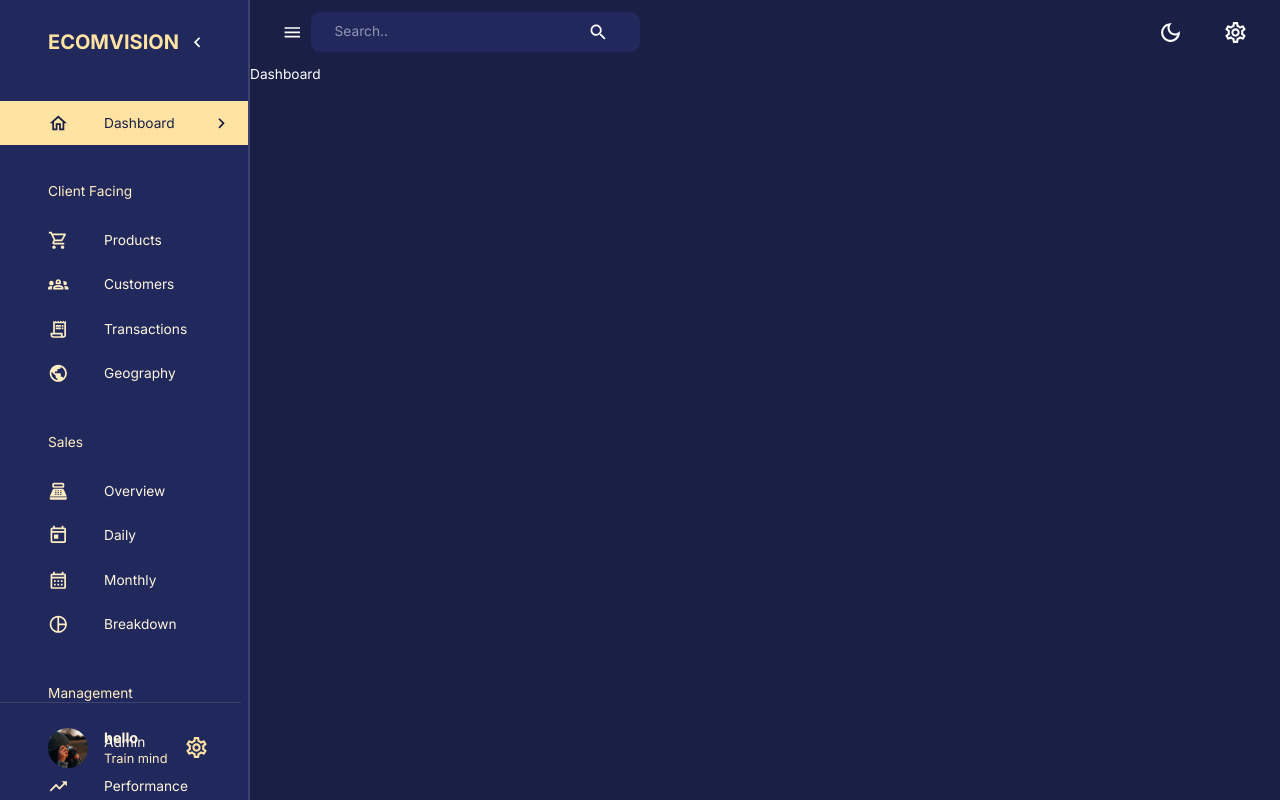
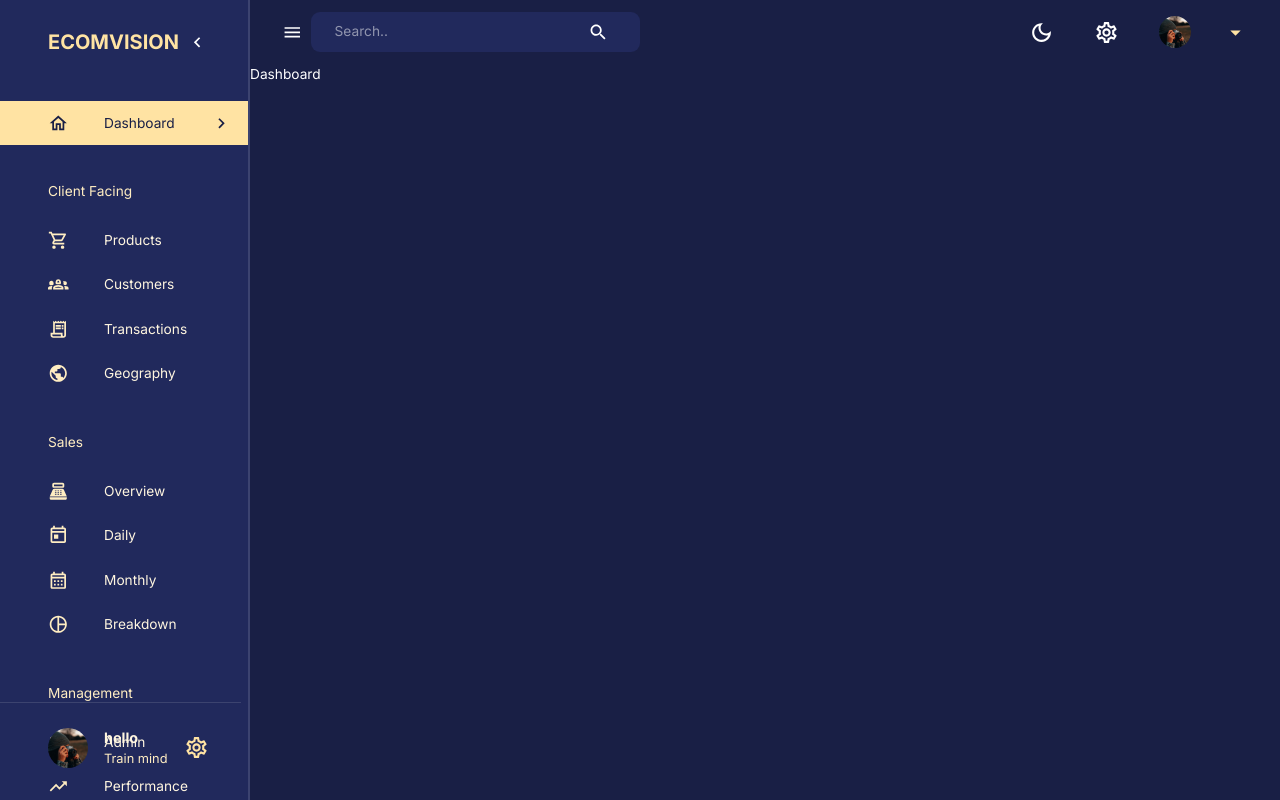
Before and after one commit to kanonChakma/project, a React (Create React App) app in the folder client/: page /dashboard in a window 1280 px wide. Built offline with nearby package versions, Linux system fonts and the light colour scheme; no server answers.

Commit message:
feat: added user functionality

```diff
--- a/client/src/components/NavBar.jsx
+++ b/client/src/components/NavBar.jsx
@@ -1,18 +1,23 @@
 import {
-  DarkModeOutlined, LightModeOutlined, Menu as MenuIcon,
+  ArrowDropDownOutlined, DarkModeOutlined, LightModeOutlined, Menu as MenuIcon,
   Search,
   SettingsOutlined
 } from "@mui/icons-material";
-import { AppBar, IconButton, InputBase, Toolbar, useTheme } from '@mui/material';
-import React from 'react';
+import { AppBar, Box, Button, IconButton, InputBase, Menu, MenuItem, Toolbar, Typography, useTheme } from '@mui/material';
+import React, { useState } from 'react';
 import { useDispatch } from 'react-redux';
 import { setMode } from 'state';
+import profileImage from "../assets/profile.jpg";
 import FlexBetween from './FlexBetween';
 
-
-const NavBar = ({isSidebarOpen, setIsSidebarOpen}) => {
+const NavBar = ({user,isSidebarOpen, setIsSidebarOpen}) => {
   const dispatch = useDispatch()
   const theme = useTheme()
+
+  const [anchorEl, setAnchorEl] = useState(null);
+  const isOpen = Boolean(anchorEl);
+  const handleClick = (event) => setAnchorEl(event.currentTarget);
+  const handleClose = () => setAnchorEl(null);
 
   return (
     <AppBar
@@ -44,7 +49,6 @@
 
         {/*Right Side*/}
         <FlexBetween gap="1.5rem">
-
           <IconButton onClick={() => dispatch(setMode())}>
             {
               theme.palette.mode === "dark"?(
@@ -54,14 +58,62 @@
               )
             }
           </IconButton>
-
           <IconButton>
             <SettingsOutlined sx={{fontSize: "25px"}}/>
           </IconButton>
 
+          <FlexBetween>
+            <Button
+            onClick={handleClick}
+              sx={{
+                display: "flex",
+                justifyContent: "space-between",
+                alignItems: "center",
+                textTransform: "none",
+                gap: "1rem",
+              }}
+            >
+             <Box
+                component="img"
+                alt="profile"
+                src={profileImage}
+                height="32px"
+                width="32px"
+                borderRadius="50%"
+                sx={{ objectFit: "cover" }}
+              />
+
+              <Box textAlign="left">
+                <Typography
+                  fontWeight="bold"
+                  fontSize="0.85rem"
+                  sx={{ color: theme.palette.secondary[100] }}
+                >
+                  {user.name}
+                </Typography>
+                <Typography
+                  fontSize="0.75rem"
+                  sx={{ color: theme.palette.secondary[200] }}
+                >
+                  {user.occupation}
+                </Typography>
+              </Box>
+              <ArrowDropDownOutlined
+                sx={{ color: theme.palette.secondary[300], fontSize: "25px" }}
+              />
+            </Button>
+
+            <Menu
+            anchorEl={anchorEl}
+            open={isOpen}
+            onClose={handleClose}
+            anchorOrigin={{ vertical: "bottom", horizontal: "center" }}
+             >
+            <MenuItem onClick={handleClose}>Log Out</MenuItem>
+            </Menu>
+          </FlexBetween>
         </FlexBetween>
-
-        </Toolbar>
+      </Toolbar>
     </AppBar>
   )
 }
--- a/client/src/scenes/Layout/index.js
+++ b/client/src/scenes/Layout/index.js
@@ -2,22 +2,27 @@
 import NavBar from 'components/NavBar'
 import SideBar from 'components/SideBar'
 import React, { useState } from 'react'
+import { useSelector } from 'react-redux'
 import { Outlet } from 'react-router-dom'
+import { useGetUserQuery } from 'state/api'
 
 const LayOut = () => {
   const isNoneMobile = useMediaQuery('(min-width:600px)');
   const [isSidebarOpen, setIsSidebarOpen] = useState(true)
-
+  const userId = useSelector((state) => state.global.userId);
+  const { data } = useGetUserQuery(userId);
+  console.log({data})
   return (
     <Box display={isNoneMobile ? "flex": "block"} width="100%" height="100%">
       <SideBar
+      user={data || {}}
       isNoneMobile={isNoneMobile}
       drawerWidth="250px"
       isSidebarOpen={isSidebarOpen}
       setIsSidebarOpen={setIsSidebarOpen}
       />
       <Box flexGrow={1}>
-       <NavBar isSidebarOpen={isSidebarOpen} setIsSidebarOpen={setIsSidebarOpen}/>
+       <NavBar user={data || {}} isSidebarOpen={isSidebarOpen} setIsSidebarOpen={setIsSidebarOpen}/>
        <Outlet/>
       </Box>
     </Box>
--- a/client/src/state/api.js
+++ b/client/src/state/api.js
@@ -0,0 +1,18 @@
+import { createApi, fetchBaseQuery } from "@reduxjs/toolkit/query/react";
+
+
+export const api = createApi({
+    baseQuery: fetchBaseQuery({baseUrl: process.env.REACT_APP_BASE_URL}),
+    reducerPath: "adminApi",
+    tagTypes:[
+        "User"
+    ],
+    endpoints: (build) => ({
+        getUser : build.query({
+            query: (id) => `general/user/${id}`,
+            providesTags: ["User"]
+        })
+    })
+})
+
+export const {useGetUserQuery} = api
--- a/client/src/state/index.js
+++ b/client/src/state/index.js
@@ -1,7 +1,8 @@
 import { createSlice } from "@reduxjs/toolkit";
 
 const initialState = {
-    mode: "dark"
+    mode: "dark",
+    userId: "63701cc1f03239b7f700000e",
 }
 
 export const globalSlice = createSlice({
--- a/client/src/store.js
+++ b/client/src/store.js
@@ -1,10 +1,15 @@
+import { setupListeners } from "@reduxjs/toolkit/dist/query";
 import globalReducer from "state";
+import { api } from "state/api";
 const { configureStore } = require("@reduxjs/toolkit");
 
 const store = configureStore({
     reducer: {
-       global: globalReducer
-    }
+       global: globalReducer,
+       [api.reducerPath]: api.reducer,
+    },
+    middleware: (getDefault) => getDefault().concat(api.middleware),
 })
+setupListeners(store.dispatch);
 
 export default store
```
